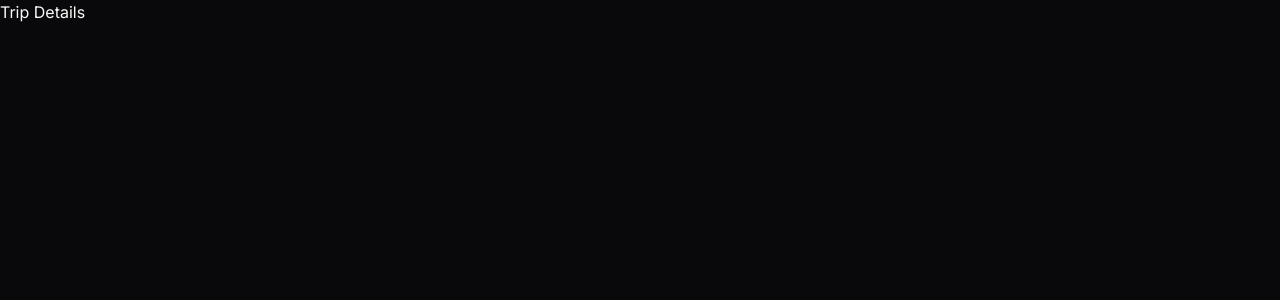
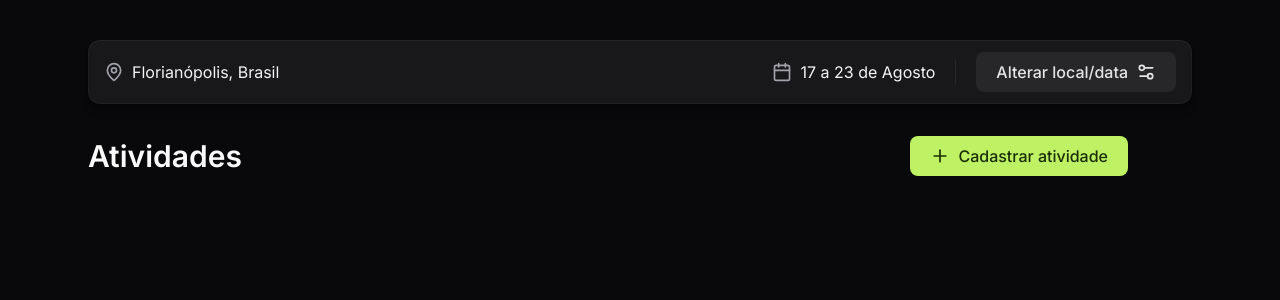
Before and after one commit to valterbfreitasjr/nlw-react, a React (Vite) app: page /trips/123 in a window 1280 px wide. Shown: the top 300 px of the page. Built offline with nearby package versions, Linux system fonts and the light colour scheme.

Commit message:
feat: added header on trip detail page

```diff
--- a/src/pages/create-trip/index.tsx
+++ b/src/pages/create-trip/index.tsx
@@ -10,10 +10,8 @@
 
     const [isGuestsInputOpen, setIsGuestsInputOpen] = useState(false);
     const [isGuestsModalOpen, setIsGuestsModalOpen] = useState(false);
-
+    const [isConfirmTripModalOpen, setIsConfirmTripModalOpen] = useState(false);
     const [emailsToInvite, setEmailsToInvite] = useState<string[]>([])
-
-    const [isConfirmTripModalOpen, setIsConfirmTripModalOpen] = useState(false);
 
     const openGuestsInput = () => {
       setIsGuestsInputOpen(true);
--- a/src/pages/trip-details/index.tsx
+++ b/src/pages/trip-details/index.tsx
@@ -1,5 +1,50 @@
+import { Calendar, MapPin, Plus, Settings2 } from 'lucide-react';
+
 const TripDetailsPage = () => {
-    return <h1>Trip Details</h1>;
+    return (
+        <div className="max-w-6xl px-6 py-10 mx-auto space-y-8">
+            <div className="flex items-center justify-between h-16 px-4 rounded-xl bg-zinc-900 shadow-shape">
+                <div className='flex items-center gap-2'>
+                    <MapPin className='size-5 text-zinc-400'/>
+                    <span className='text-zinc-100'>Florianópolis, Brasil</span>
+                </div>
+
+                <div className='flex items-center gap-5'>
+                    <div className='flex items-center gap-2'>
+                        <Calendar className='size-5 text-zinc-400'/>
+                        <span className='text-zinc-100'>17 a 23 de Agosto</span>
+                    </div>
+
+                    <div className='w-px h-6 bg-zinc-800'/>
+
+                    <button
+                        className="flex items-center gap-2 px-5 py-2 font-medium rounded-lg text-zinc-200 bg-zinc-800 hover:bg-zinc-700"
+                        // onClick={closeGuestsInput}
+                    >
+                    Alterar local/data
+                    <Settings2 className="size-5" />
+                    </button>
+
+                </div>
+
+            </div>
+
+            <main className='flex gap-16'>
+                <div className='flex-1'>
+                    <div className='flex items-center justify-between'>
+                        <h2 className='text-3xl font-semibold'>Atividades</h2>
+                        <button
+                        className="flex items-center gap-2 px-5 py-2 font-medium rounded-lg text-lime-950 bg-lime-300 hover:bg-lime-400"
+                        >
+                        <Plus className="size-5" />
+                        Cadastrar atividade
+                        </button>
+                    </div>
+                </div>
+                <div className='max-w-80'></div>
+            </main>
+        </div>
+    )
 }
 
 export default TripDetailsPage;
```
